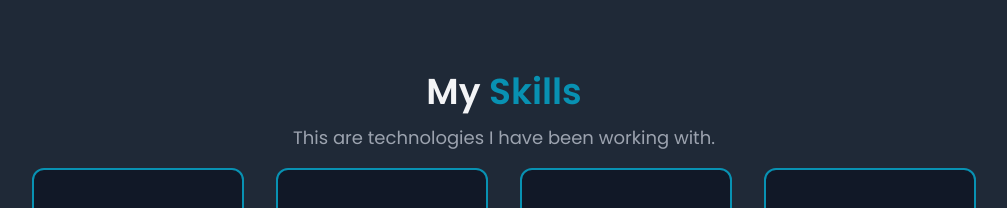
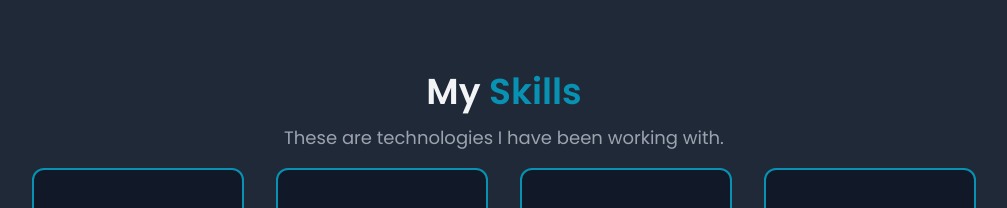
Before and after one commit to abi26anamo/Personal_Website, a React (Create React App) app: page / in a window 1280 px wide. Shown: the part 1380-1588 px from the top of the page, without its empty margins (136-1143 px from the left). Built offline with nearby package versions, Linux system fonts and the light colour scheme.

Commit message:
updated some files

```diff
--- a/src/components/Skills.jsx
+++ b/src/components/Skills.jsx
@@ -35,7 +35,7 @@ const Skill = ()=>{
                 <h3 className="text-4xl font-semibold">
                My <span className="text-cyan-600">Skills</span>
                 </h3>
-                <p className="text-gray-400 mt-3 text-lg">This are technologies I have been working with.</p>
+                <p className="text-gray-400 mt-3 text-lg">These are technologies I have been working with.</p>
                 <TechStack/>
           </div>
      </section> ;
```
Also changed, not shown: 8 other files (tests, documents, lock files or other folders).
